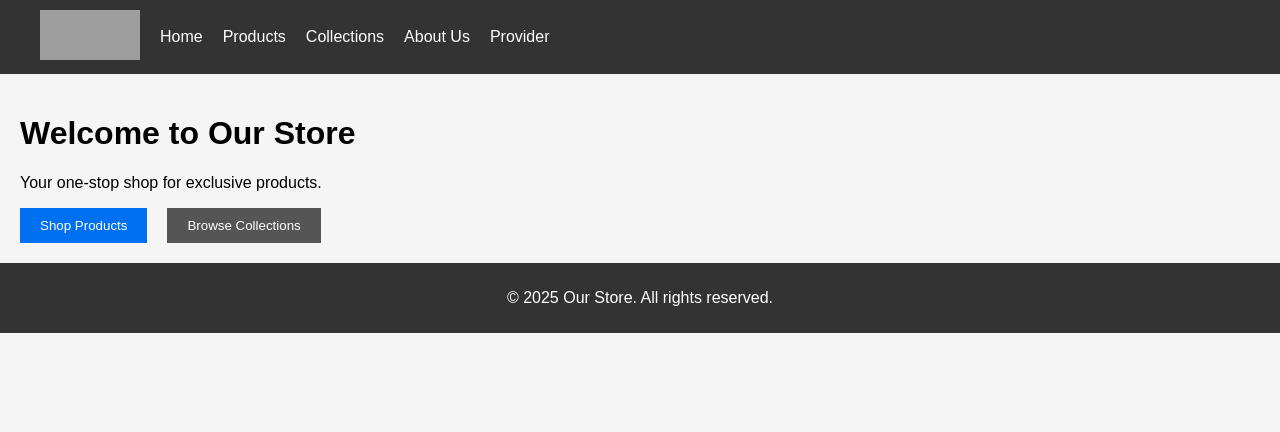
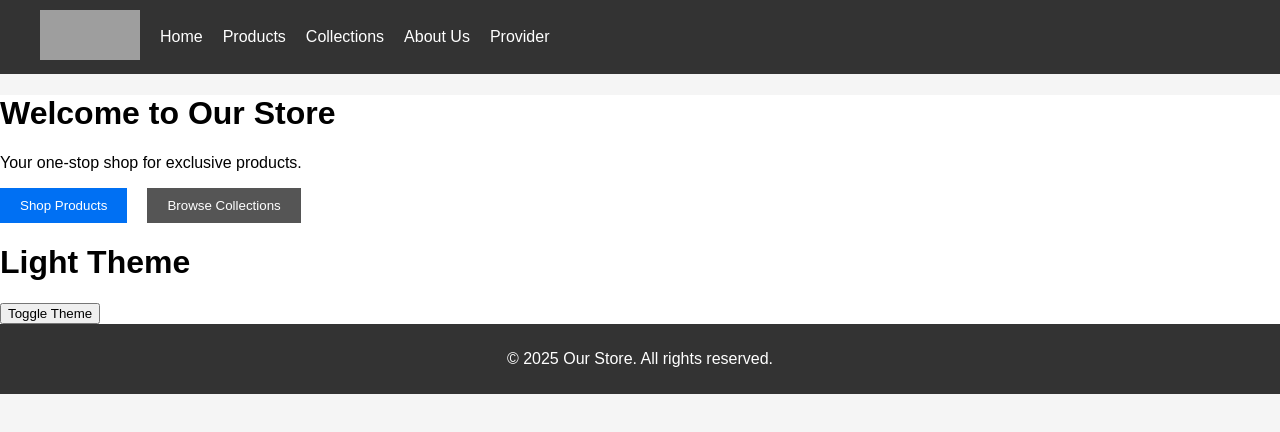
Before and after one commit to changnam/nextjs-headless, a Next.js app: page / in a window 1280 px wide. Shown: the top 432 px of the page. Built offline with nearby package versions, Linux system fonts and the light colour scheme; grey boxes are pictures that could not be loaded.

Commit message:
theme provider 를 통해서 theme 변경하는 기능 추가

```diff
--- a/app/layout.jsx
+++ b/app/layout.jsx
@@ -1,15 +1,20 @@
+'use client';
+
 // app/layout.js
 import Navbar from '@/components/Navbar';
 import Footer from '@/components/Footer';
 import '@/styles/global.css';
+import { ThemeProvider } from '@/context/ThemeContext';
 
 export default function RootLayout({ children }) {
   return (
     <html lang="en">
       <body>
-        <Navbar />
-        {children}
-        <Footer />
+        <ThemeProvider>
+          <Navbar />
+          {children}
+          <Footer />
+        </ThemeProvider>
       </body>
     </html>
   );
--- a/app/page.jsx
+++ b/app/page.jsx
@@ -1,9 +1,14 @@
+'use client';
+
 // app/page.js
 import Link from 'next/link';
+import { useTheme } from '@/context/ThemeContext';
 
 export default function HomePage() {
+  const { theme, toggleTheme } = useTheme();
+
   return (
-    <main className="container">
+    <main style={{ backgroundColor: theme === 'light' ? '#fff' : '#333', color: theme === 'light' ? '#000' : '#fff' }}>
       <h1>Welcome to Our Store</h1>
       <p>Your one-stop shop for exclusive products.</p>
       <div className="button-group">
@@ -14,6 +19,8 @@ export default function HomePage() {
           <button className="btn-secondary">Browse Collections</button>
         </Link>
       </div>
+      <h1>{theme === 'light' ? 'Light Theme' : 'Dark Theme'}</h1>
+      <button onClick={toggleTheme}>Toggle Theme</button>
     </main>
   );
 }
--- /dev/null
+++ b/context/ThemeContext.jsx
@@ -0,0 +1,27 @@
+'use client';
+
+// context/ThemeContext.js
+import { createContext, useContext, useState } from 'react';
+
+// Create the context
+const ThemeContext = createContext();
+
+// Theme provider component
+export function ThemeProvider({ children }) {
+  const [theme, setTheme] = useState('light');
+
+  const toggleTheme = () => {
+    setTheme(prev => (prev === 'light' ? 'dark' : 'light'));
+  };
+
+  return (
+    <ThemeContext.Provider value={{ theme, toggleTheme }}>
+      {children}
+    </ThemeContext.Provider>
+  );
+}
+
+// Custom hook to use the theme context
+export function useTheme() {
+  return useContext(ThemeContext);
+}
```
